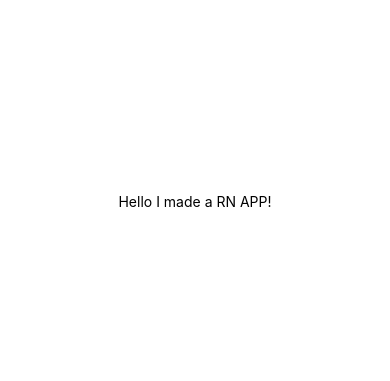
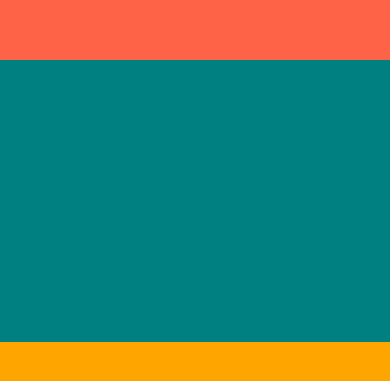
Before and after one commit to hi-ian-park/react-native-ex, a React Native app: screen / in a window 390 px wide. Shown: the part 221-602 px from the top of the page. Built offline with nearby package versions, Linux system fonts and the light colour scheme.

Commit message:
#2.5 Layout

```diff
--- a/App.js
+++ b/App.js
@@ -1,20 +1,14 @@
-import { StatusBar } from 'expo-status-bar';
-import { StyleSheet, Text, View } from 'react-native';
+import React from "react";
+import { View } from "react-native";
 
-export default function App() {
+function App() {
   return (
-    <View style={styles.container}>
-      <Text>Hello I made a RN APP!</Text>
-      <StatusBar style="auto" />
+    <View style={{ flex: 1 }}>
+      <View style={{ flex: 1, backgroundColor: "tomato" }}></View>
+      <View style={{ flex: 1, backgroundColor: "teal" }}></View>
+      <View style={{ flex: 1, backgroundColor: "orange" }}></View>
     </View>
   );
 }
 
-const styles = StyleSheet.create({
-  container: {
-    flex: 1,
-    backgroundColor: '#fff',
-    alignItems: 'center',
-    justifyContent: 'center',
-  },
-});
+export default App;
```
